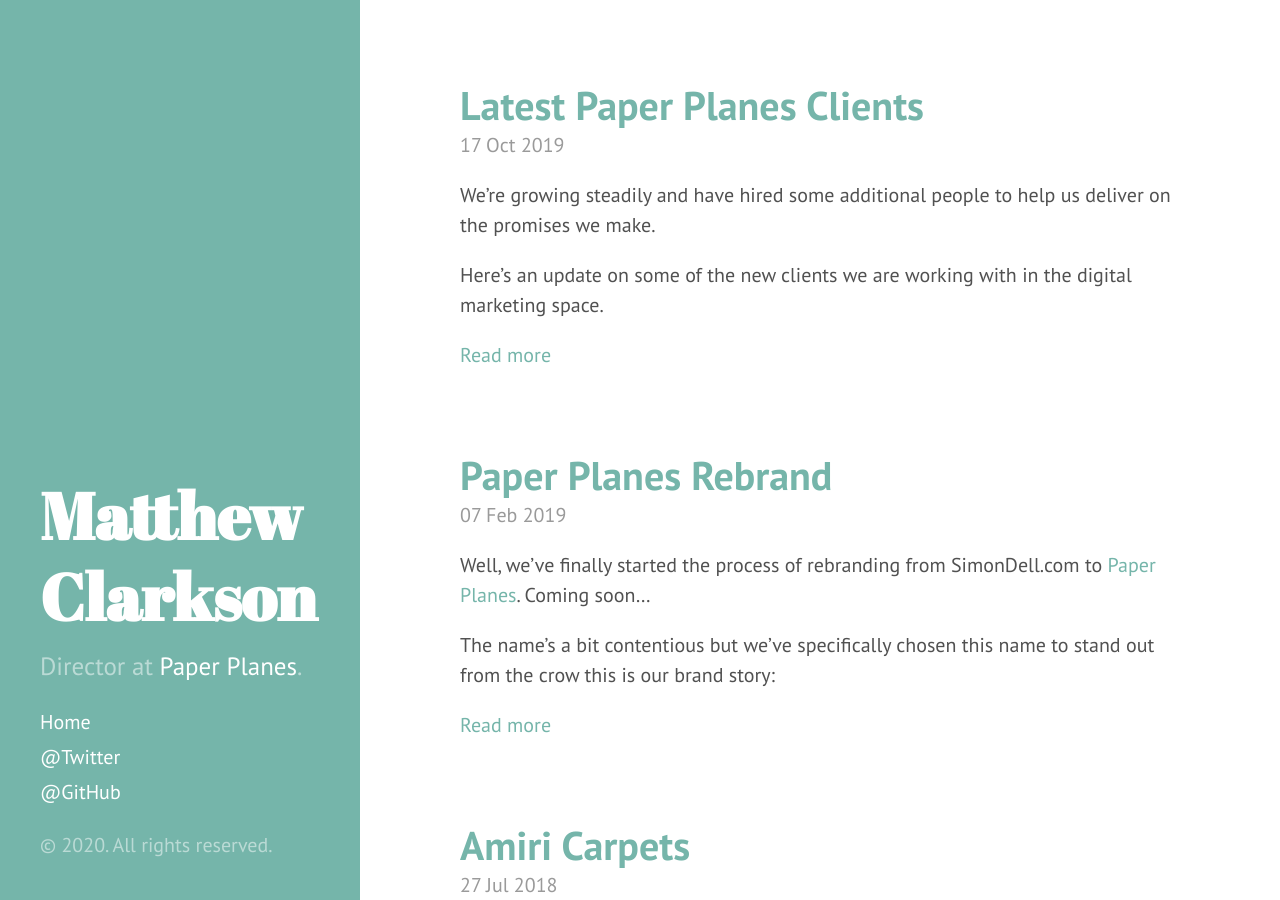
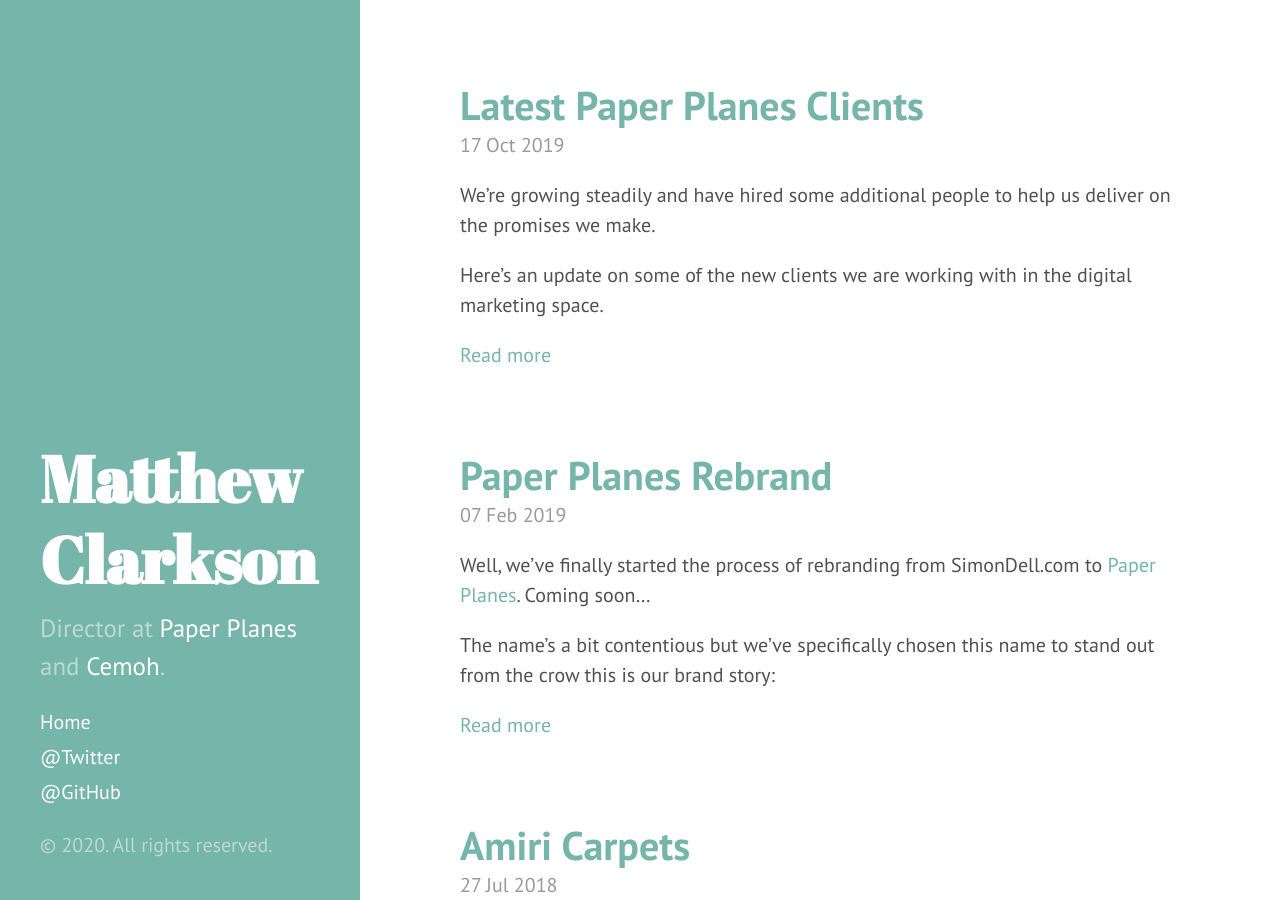
Before and after one commit to mpclarkson/mpclarkson.github.io, a Jekyll site: the page built from index.html, in a window 1280 px wide and 900 px high. Built offline with Jekyll 4.4.1, drawn with Linux system fonts in a browser that asks for light colours; the list of posts is cut into pages by our own code.

Commit message:
cemoh link

```diff
--- a/_config.yml
+++ b/_config.yml
@@ -8,7 +8,7 @@
 # Setup
 title:            Matthew Clarkson
 tagline:          'Marketer, coder, data nerd, cyclist.'
-description:      'Director at <a href="https://flypaperplanes.co" target="_blank">Paper Planes</a>.'
+description:      'Director at <a href="https://flypaperplanes.co" target="_blank">Paper Planes</a> and <a href="https://cemoh.com" target="_blank">Cemoh</a>.'
 url:              https://mpclarkson.github.io
 baseurl:          /
 
```
